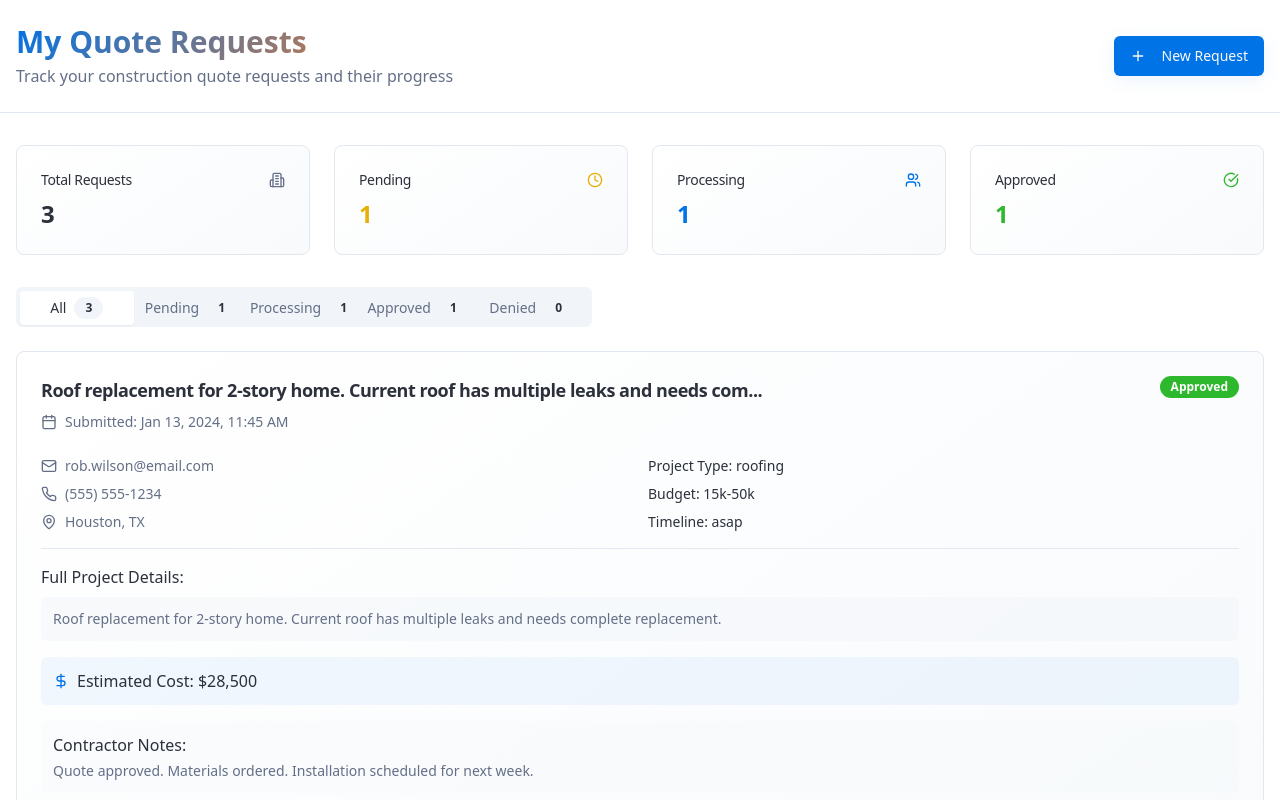
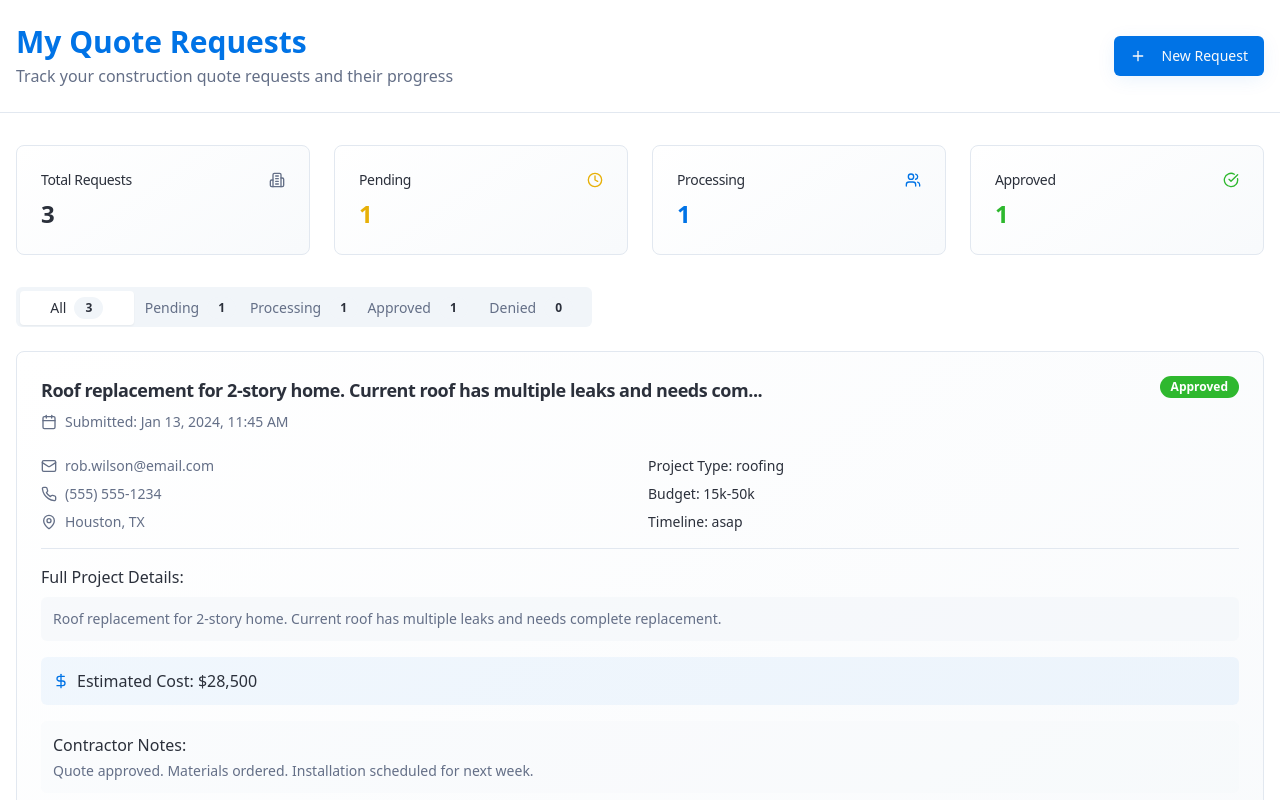
Before and after one commit to prajiwaji-cpu/build-bid-flow, a React (Vite) app: page / in a window 1280 px wide. Shown: the top 800 px of the page. Built offline with nearby package versions, Linux system fonts and the light colour scheme.

Commit message:
Remove gradient from header
Remove the gradient from the header and apply a solid blue color.

```diff
--- a/src/pages/Dashboard.tsx
+++ b/src/pages/Dashboard.tsx
@@ -117,7 +117,7 @@ export default function Dashboard({
         <div className="container mx-auto px-4 py-6">
           <div className="flex items-center justify-between">
             <div>
-              <h1 className="text-3xl font-bold bg-gradient-hero bg-clip-text text-transparent">
+              <h1 className="text-3xl font-bold text-primary">
                 {viewMode === 'contractor' ? 'Construction Dashboard' : 'My Quote Requests'}
               </h1>
               <p className="text-muted-foreground mt-1">
```
